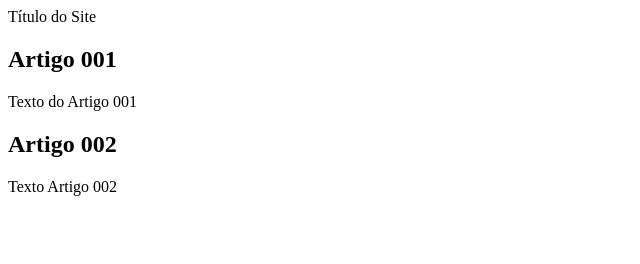
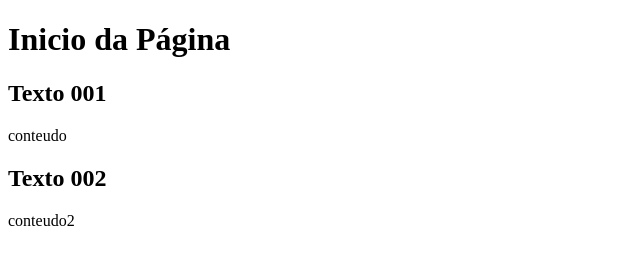
Before and after one commit to LuizPaulozero/Projeto-Site, a plain HTML site: page index.html in a window 1280 px wide. Shown: the whole page, without its empty margins (0-640 px from the left). Drawn offline with Linux system fonts and the light colour scheme.

Commit message:
Comecei a escrever o conteudo

```diff
--- a/index.html
+++ b/index.html
@@ -8,18 +8,16 @@
 <body>
     <main>
         <header>
-            Título do Site
+            <h1>Inicio da Página</h1>
         </header>
         <article>
-            <h2>Artigo 001</h2>
-            <p>Texto do Artigo 001</p>
+            <h2>Texto 001</h2>
+            <p>conteudo</p>
         </article>
         <article>
-            <h2>Artigo 002</h2>
-            <p>Texto Artigo 002</p>
+            <h2>Texto 002</h2>
+            <p>conteudo2</p>
         </article>
-
-
     </main>
 </body>
 </html>
```
